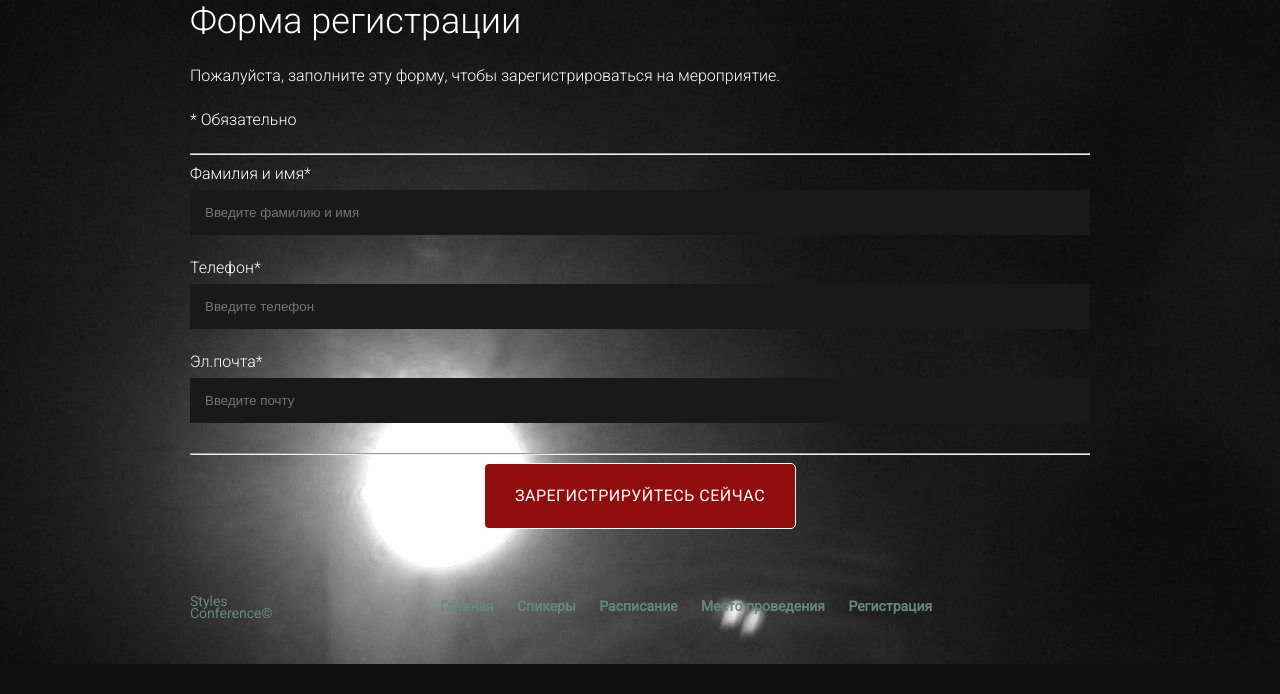
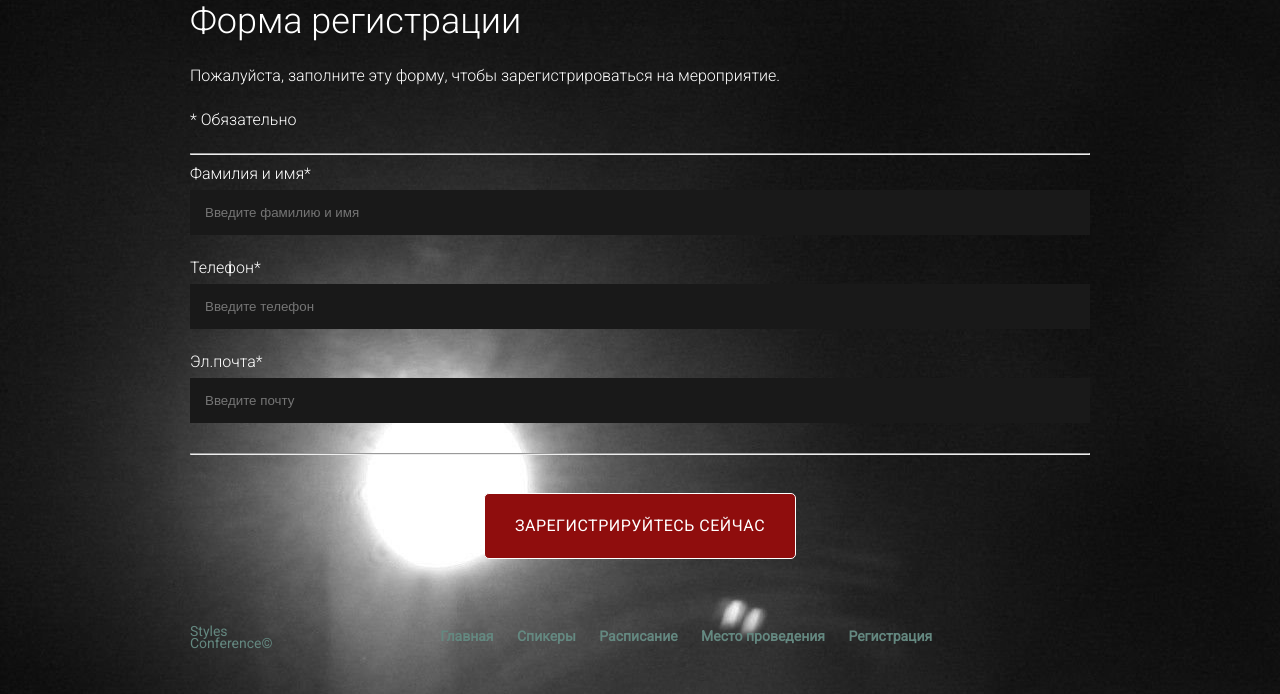
Before and after one commit to danzillo/dreamTeam, a PHP site: page /register in a window 1280 px wide. Shown: the part 247-941 px from the top of the page. Before the commit the page ends 911 px from the top, so only its background shows below. Run offline with PHP 8.4, Linux system fonts and the light colour scheme.

Commit message:
кнопочка gotovaya

```diff
--- a/application/views/register_view.php
+++ b/application/views/register_view.php
@@ -51,7 +51,7 @@
             text-decoration: none;
             font-weight: bold;
             text-decoration: none;
-            margin: 0 auto;
+
         }
         .btn {
 
@@ -65,19 +65,19 @@
             text-transform: uppercase;
             background: rgb(143, 13, 13);
             margin-top: 30px;
-            margin: 0 auto;
+
         }
 
         .btn-alt {
             border: 1px solid #fff;
             padding: 10px 30px;
-            margin: 0 auto;
+
         }
 
         .btn-alt:hover {
             background: rgb(78, 6, 6);
             color: #fff;
-            margin: 0 auto;
+
         }
 
         .registerbtn:hover {
```
